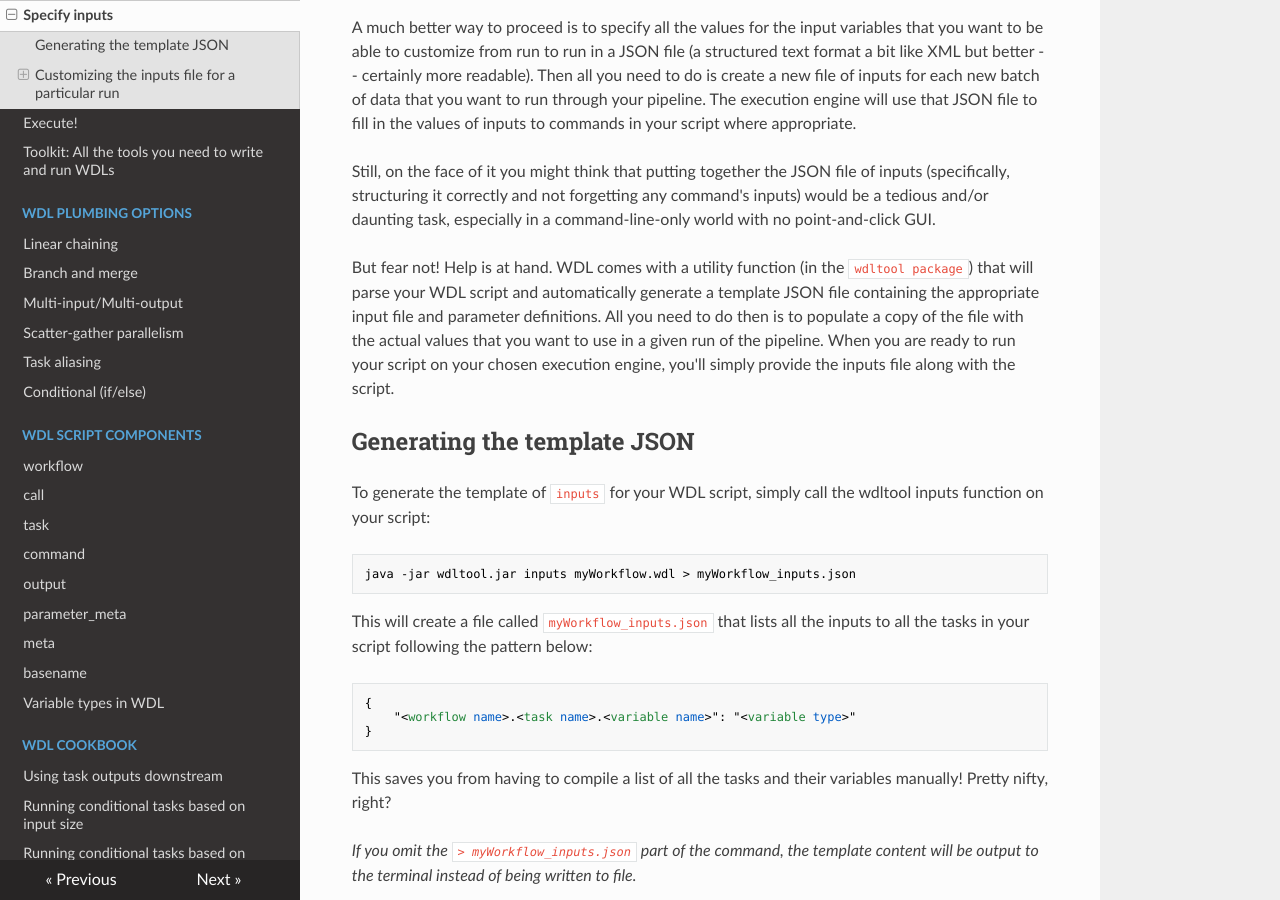
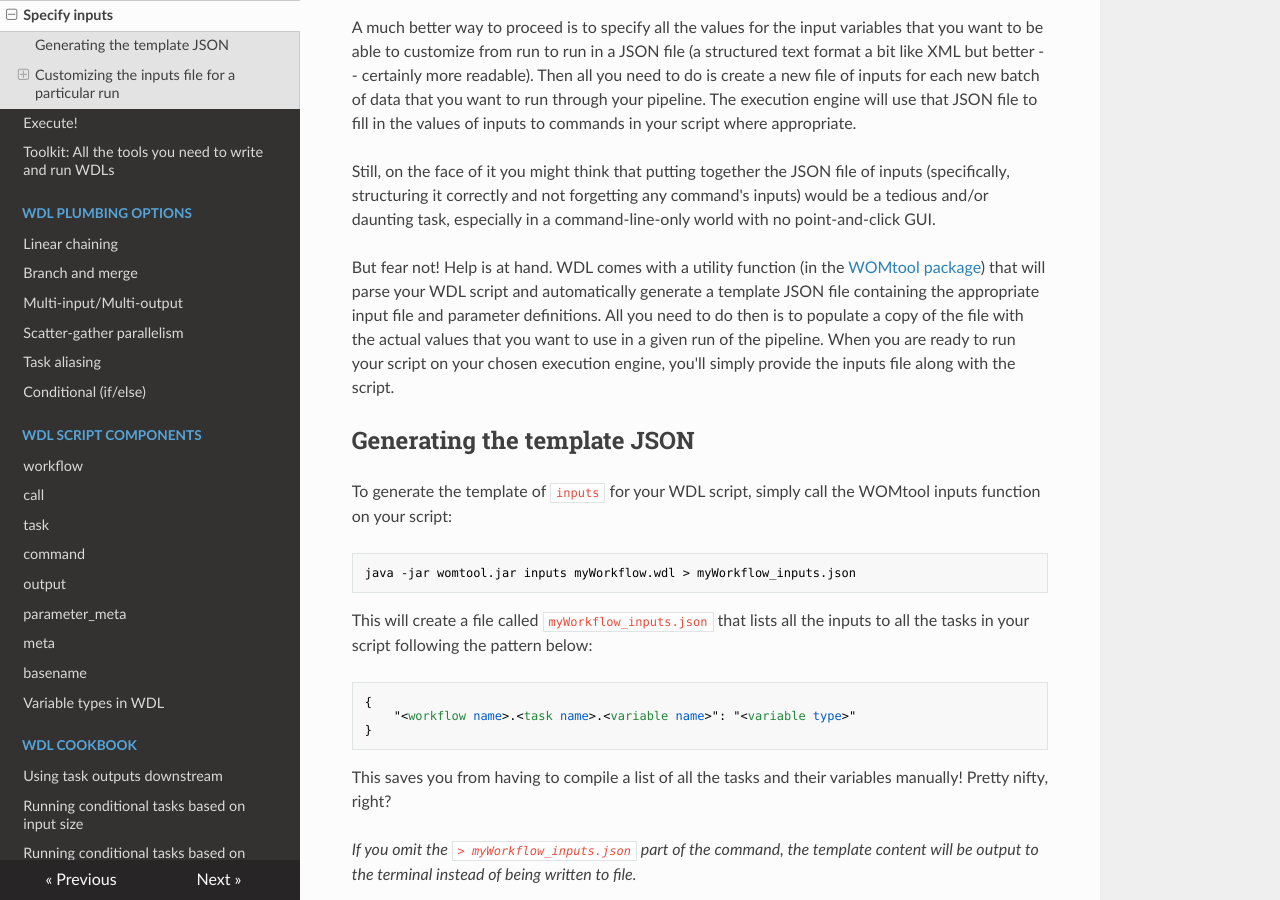
Before and after one commit to openwdl/wdl-docs, an MkDocs documentation site: the page built from docs/WDL/specify_inputs.md, in a window 1280 px wide and 900 px high, scrolled down 288 px. Built offline with MkDocs 1.6.1, drawn with Linux system fonts in a browser that asks for light colours; nearby versions of some CDN libraries.

Commit message:
Update specify_inputs.md

````diff
--- a/docs/WDL/specify_inputs.md
+++ b/docs/WDL/specify_inputs.md
@@ -5,13 +5,13 @@ A much better way to proceed is to specify all the values for the input variable
 
 Still, on the face of it you might think that putting together the JSON file of inputs (specifically, structuring it correctly and not forgetting any command's inputs) would be a tedious and/or daunting task, especially in a command-line-only world with no point-and-click GUI.
 
-But fear not! Help is at hand. WDL comes with a utility function (in the `wdltool package`) that will parse your WDL script and automatically generate a template JSON file containing the appropriate input file and parameter definitions. All you need to do then is to populate a copy of the file with the actual values that you want to use in a given run of the pipeline. When you are ready to run your script on your chosen execution engine, you'll simply provide the inputs file along with the script.
+But fear not! Help is at hand. WDL comes with a utility function (in the [WOMtool package](https://cromwell.readthedocs.io/en/stable/WOMtool/)) that will parse your WDL script and automatically generate a template JSON file containing the appropriate input file and parameter definitions. All you need to do then is to populate a copy of the file with the actual values that you want to use in a given run of the pipeline. When you are ready to run your script on your chosen execution engine, you'll simply provide the inputs file along with the script.
 
 ## Generating the template JSON
 
-To generate the template of `inputs` for your WDL script, simply call the wdltool inputs function on your script:
+To generate the template of `inputs` for your WDL script, simply call the WOMtool inputs function on your script:
 ```java
-java -jar wdltool.jar inputs myWorkflow.wdl > myWorkflow_inputs.json
+java -jar womtool.jar inputs myWorkflow.wdl > myWorkflow_inputs.json
 ```
 
 This will create a file called `myWorkflow_inputs.json` that lists all the inputs to all the tasks in your script following the pattern below:
````
